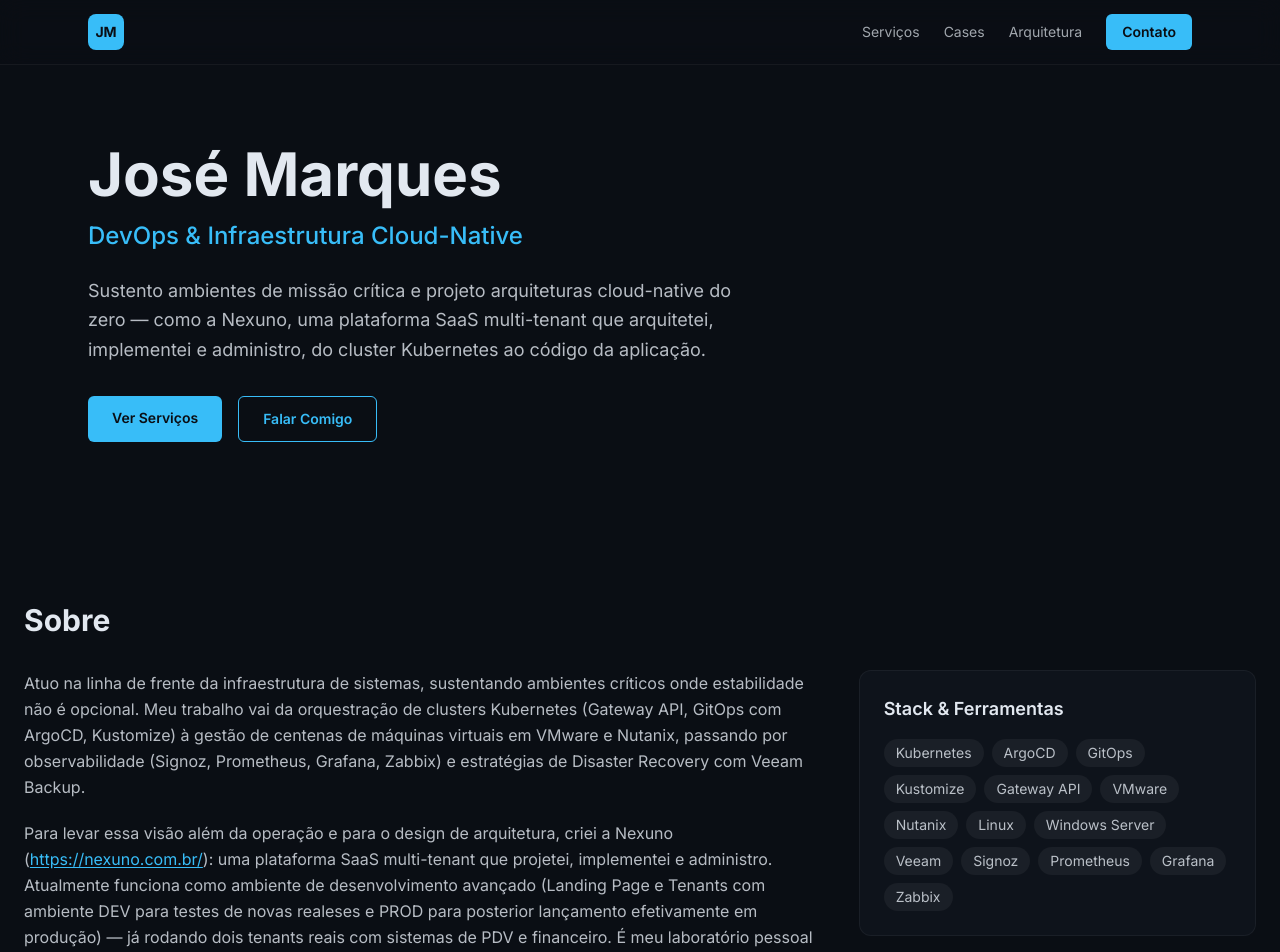
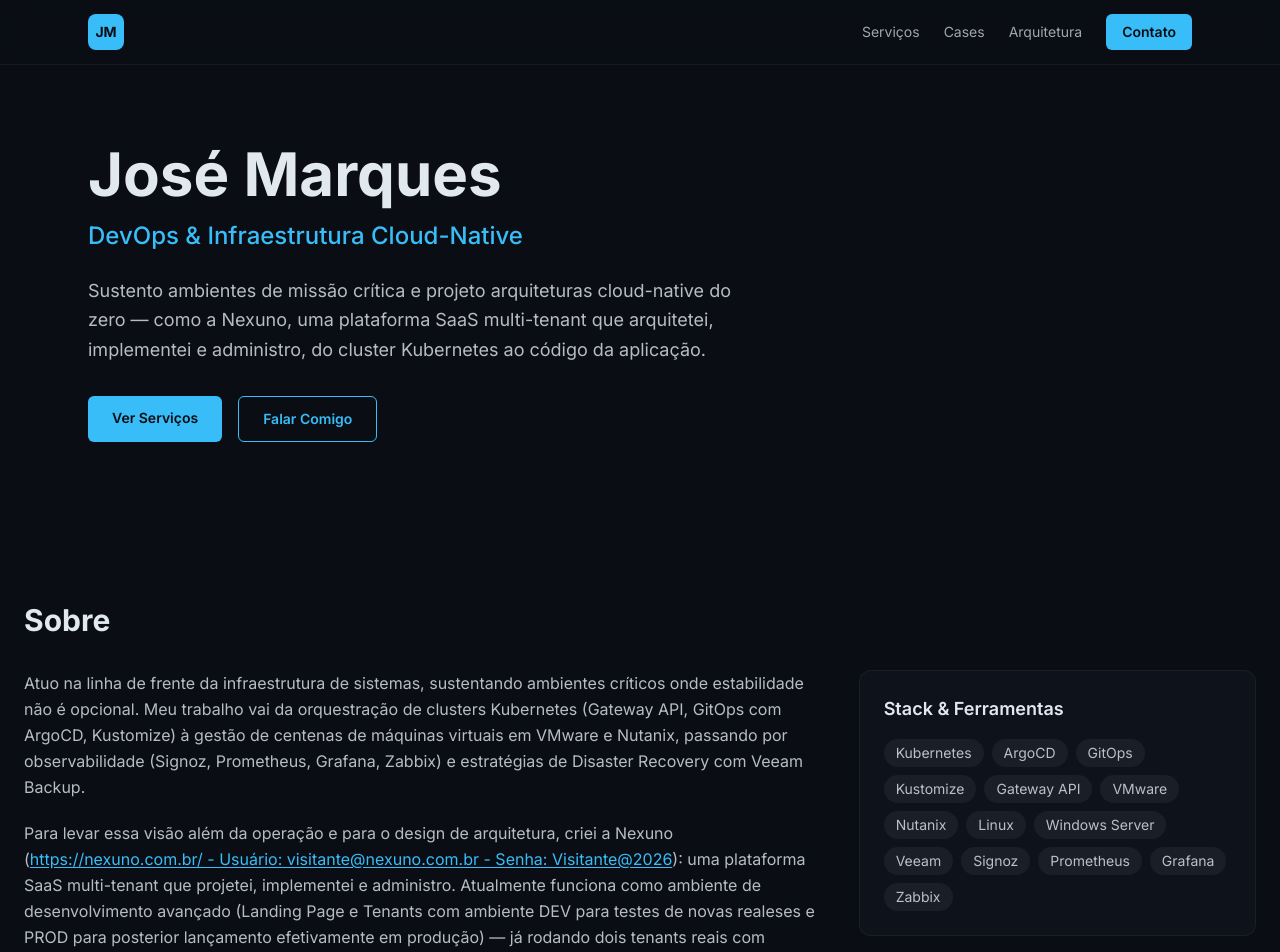
Before and after one commit to josefmarques/portfolio-site, a Next.js app: page / in a window 1280 px wide. Shown: the top 952 px of the page. Built offline with nearby package versions, Linux system fonts and the light colour scheme.

Commit message:
Modify link text in Sobre component
Updated link text with user credentials for Nexuno platform.

```diff
--- a/src/components/Sobre.tsx
+++ b/src/components/Sobre.tsx
@@ -38,7 +38,7 @@ export default function Sobre() {
                 target="_blank"
                 rel="noopener noreferrer"
                 className="text-accent underline underline-offset-2 transition-colors hover:text-accent/80"
-              >https://nexuno.com.br/</a>): uma plataforma SaaS multi-tenant que
+              >https://nexuno.com.br/ - Usuário: visitante@nexuno.com.br - Senha: Visitante@2026</a>): uma plataforma SaaS multi-tenant que
               projetei, implementei e administro. Atualmente funciona como ambiente de
               desenvolvimento avançado (Landing Page e Tenants com ambiente DEV para testes de novas realeses e PROD para posterior lançamento efetivamente em produção) — já rodando dois tenants reais com
               sistemas de PDV e financeiro. É meu laboratório pessoal de
```
